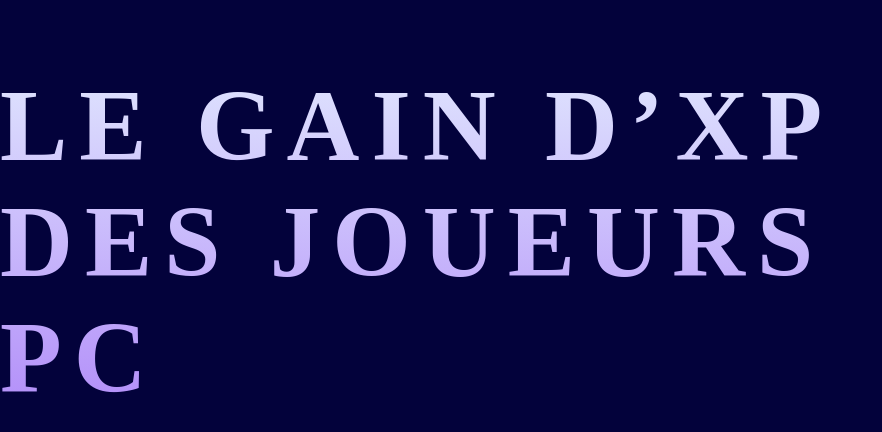
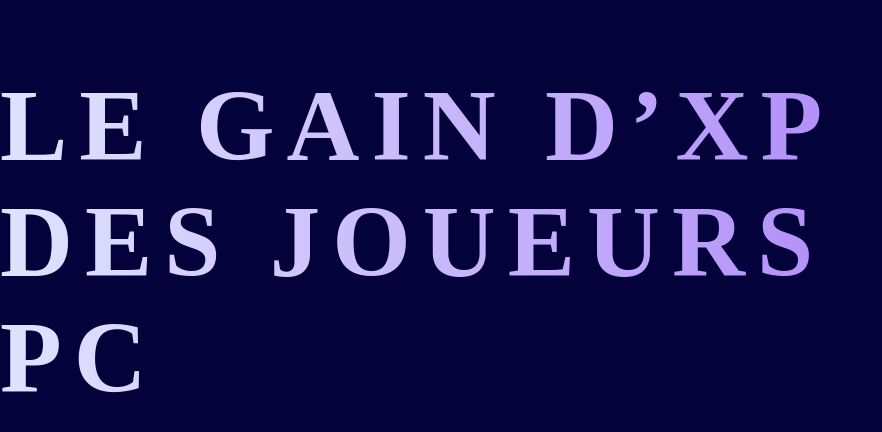
Before and after one commit to Pina-Vetrano/Gamers, a website: page src/index.html in a window 1280 px wide. Shown: the whole page, without its empty margins (0-882 px from the left). Drawn offline with nearby package versions, Linux system fonts and the light colour scheme; files that its build step writes are made by us from their sources; a web font is replaced by a local one.

Commit message:
background clip fixed, compatibility

```diff
--- a/src/styles/components/_type.scss
+++ b/src/styles/components/_type.scss
@@ -22,9 +22,9 @@
 .big-title{
   font-size: 101px;
   text-transform: uppercase;
-  background: -webkit-linear-gradient(#DFE4FE, #B28DF9);
-  -webkit-background-clip: text;
-  -webkit-text-fill-color: transparent;
+background-image: linear-gradient(90deg, #DFE4FE, #B28DF9);
+background-clip: text;
+color: transparent;
   letter-spacing: 12px;
   max-width: 17ch;
 }
```
